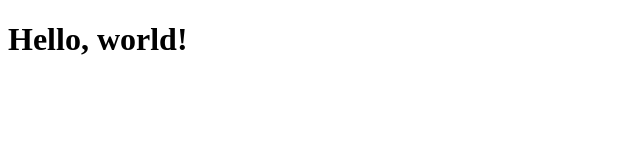
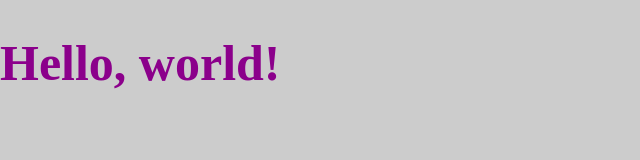
Before and after one commit to this-jsx/test2509, a plain HTML site: page index.html in a window 1280 px wide. Shown: the whole page, without its empty margins (0-640 px from the left). Drawn offline with Linux system fonts and the light colour scheme.

Commit message:
added styles

```diff
--- a/index.html
+++ b/index.html
@@ -5,6 +5,7 @@
     <meta http-equiv="X-UA-Compatible" content="IE=edge">
     <meta name="viewport" content="width=device-width, initial-scale=1.0">
     <title>Document</title>
+    <link rel="stylesheet" href="styles/style.css">
 </head>
 <body>
     <h1>Hello, world!</h1>
--- /dev/null
+++ b/styles/style.css
@@ -0,0 +1,9 @@
+body {
+    margin: 0 auto;
+    background-color: #ccc;
+}
+
+h1 {
+    color: darkmagenta;
+    font-size: 50px;
+}
```
